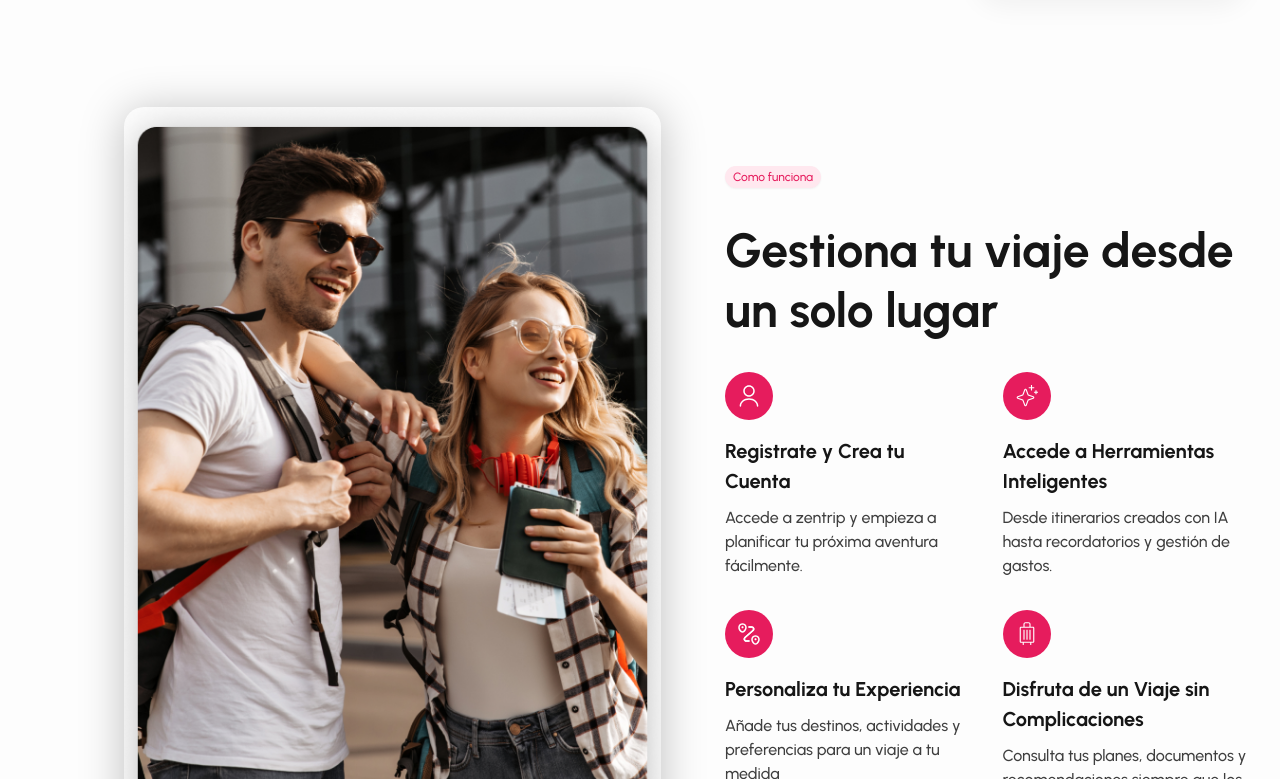
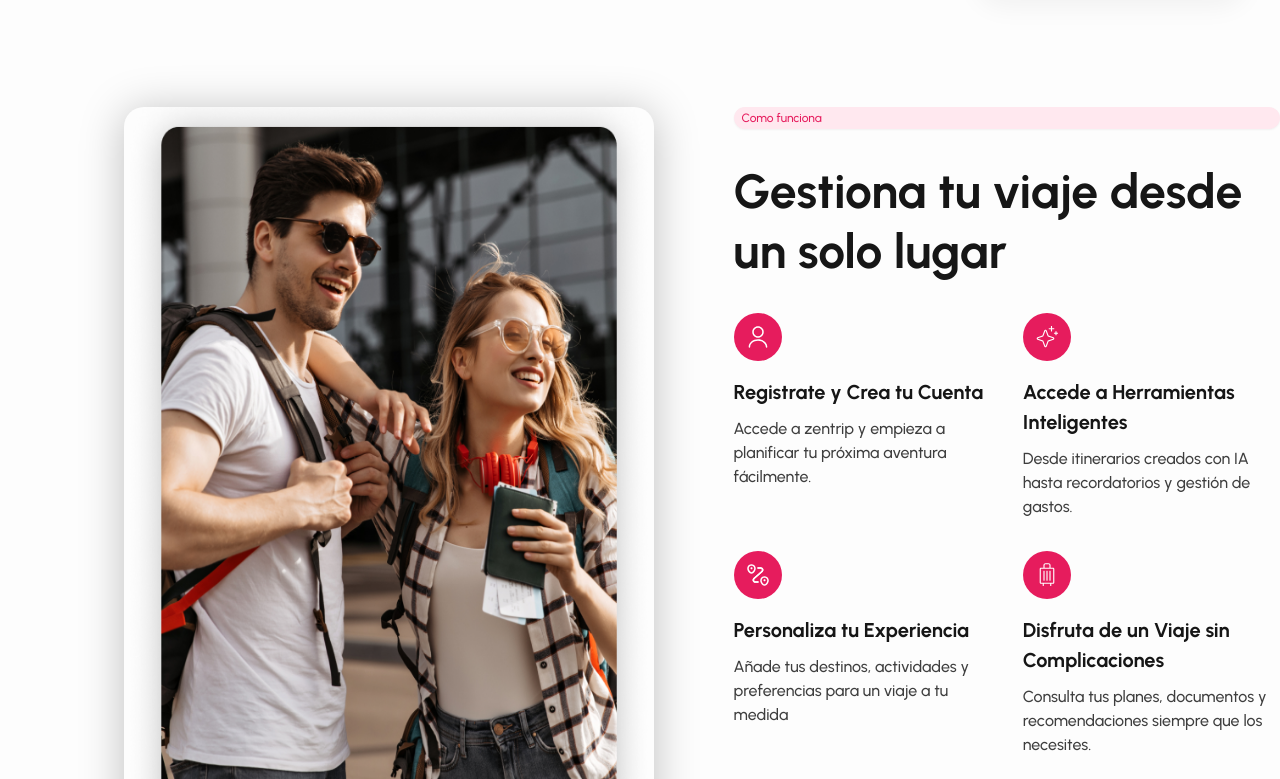
Before and after one commit to Ignacio918/viajes-app, a React (Vite) app in the folder viajes-app/: page / in a window 1280 px wide. Shown: the part 881-1660 px from the top of the page. Built offline with nearby package versions, Linux system fonts and the light colour scheme; a web font is replaced by a local one.

Commit message:
acomodar howitworks

```diff
--- a/viajes-app/src/pages/HowItWorks.tsx
+++ b/viajes-app/src/pages/HowItWorks.tsx
@@ -11,15 +11,16 @@ const HowItWorks = () => {
     <section className="how-it-works-section">
       <div className="how-it-works-container">
         {/* Imagen */}
+        <div className="left-container">
           <img
             src={fotoRandom3}
             alt="Random travel"
             className="main-image"
           />
+        </div>
 
-        {/* Contenedor derecho - Contenido */}
+        {/* Contenido */}
         <div className="right-container">
-          <div className="content-wrapper">
           <div className="badge">
             <span>Como funciona</span>
           </div>
@@ -71,7 +72,6 @@ const HowItWorks = () => {
           </div>
         </div>
       </div>
-      </div>
     </section>
   );
 };
--- a/viajes-app/src/styles/HowItWorks.css
+++ b/viajes-app/src/styles/HowItWorks.css
@@ -4,23 +4,23 @@
 }
 
 .how-it-works-container {
-  @apply container mx-auto flex items-center justify-between gap-8 max-w-[1440px];
+  @apply max-w-[1440px] mx-auto flex;
+}
+
+.left-container {
+  @apply flex justify-center items-center pl-[124px];
 }
 
 .main-image {
-  @apply w-[537px] h-[768px] ml-[124px] shadow-[0px_4px_44px_rgba(0,0,0,0.25)] rounded-[20px] object-cover;
+  @apply w-[537px] h-[768px] shadow-[0px_4px_44px_rgba(0,0,0,0.25)] rounded-[20px];
 }
 
 .right-container {
-  @apply flex-1 flex flex-col items-start justify-center gap-8 px-8;
-}
-
-.content-wrapper {
-  @apply flex flex-col items-start gap-8;
+  @apply flex flex-col gap-8 pl-20;
 }
 
 .badge {
-  @apply px-2 py-0.5 bg-[#FFE8EF] shadow-sm rounded-full flex justify-center items-center gap-0.5;
+  @apply px-2 py-0.5 bg-[#FFE8EF] shadow-sm rounded-full inline-flex;
 }
 
 .badge span {
@@ -36,7 +36,7 @@
 }
 
 .feature-card {
-  @apply flex flex-col items-start gap-4 max-w-[261px];
+  @apply flex flex-col gap-4 max-w-[261px];
 }
 
 .icon-container {
@@ -48,7 +48,7 @@
 }
 
 .feature-content {
-  @apply flex flex-col items-start gap-2.5;
+  @apply flex flex-col gap-2.5;
 }
 
 .feature-content h3 {
```
Lines whose indentation alone changed are shown as unchanged.
